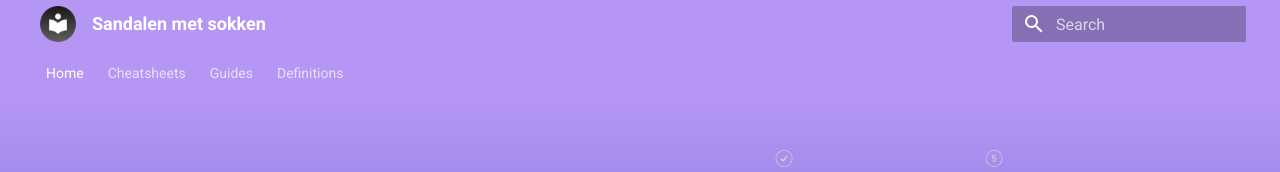
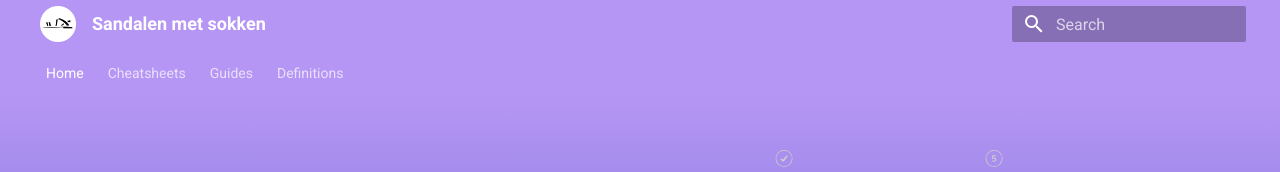
Before and after one commit to chinouvm/sandalenmetsokken-wiki, an MkDocs documentation site: the page built from docs/index.md, in a window 1280 px wide. Shown: the top 172 px of the page. Built offline with MkDocs 1.6.1 and Material for MkDocs 9.7.7, drawn with Linux system fonts in a browser that asks for light colours; nearby versions of some CDN libraries.

Commit message:
Possible logo fix part 2

```diff
--- a/mkdocs.yml
+++ b/mkdocs.yml
@@ -11,8 +11,8 @@ copyright: Copyright &copy; 2022  |  Chinou & Teun
 theme:
   name: material
   custom_dir: docs/overrides
-  logo: assets/images/favicon.png
-  favicon: assets/images/favicon.png
+  logo: img/logo.png
+  favicon: img/favicon.png
   homepage: https://sandalenmetsokken.nl/
   features:
     - navigation.top
```
